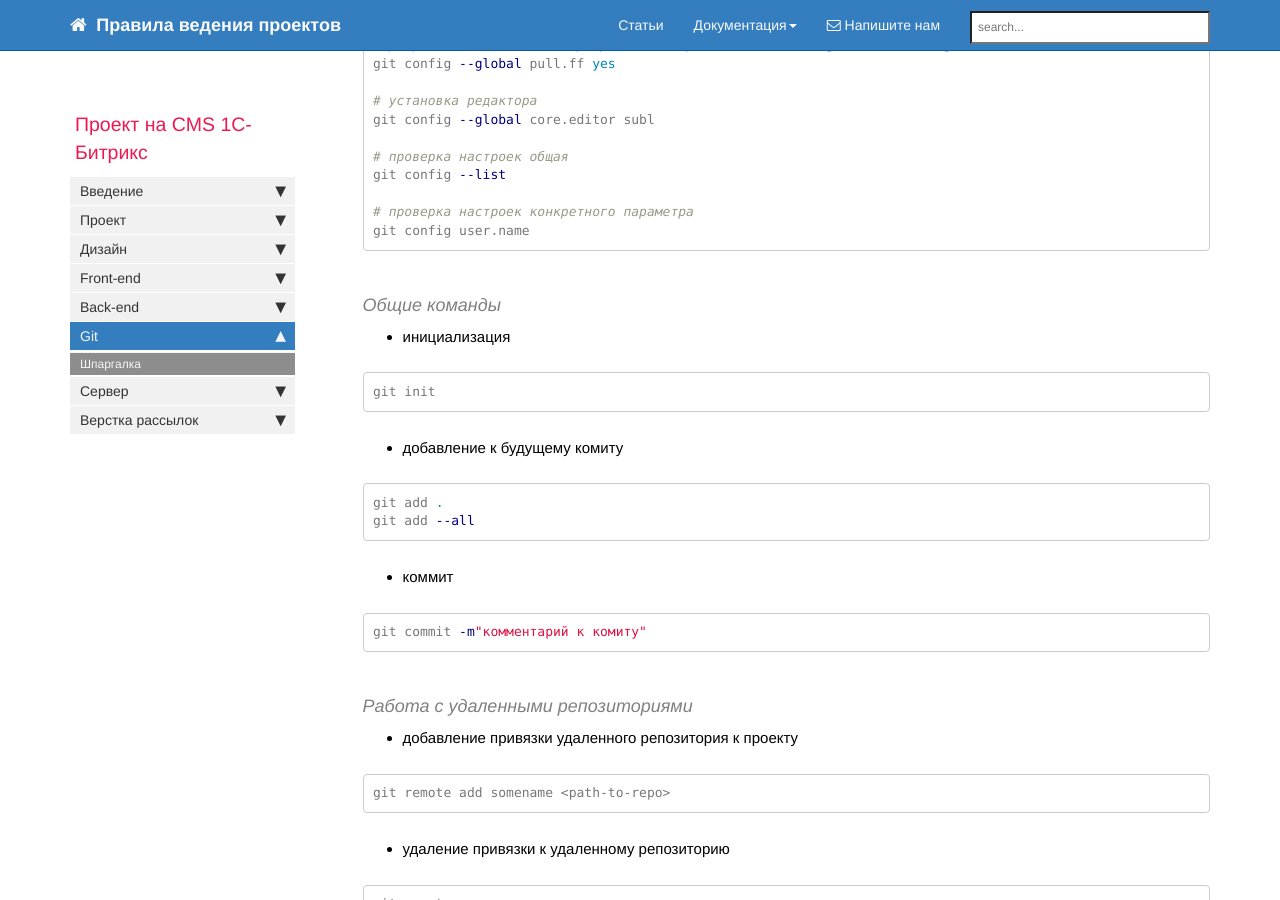
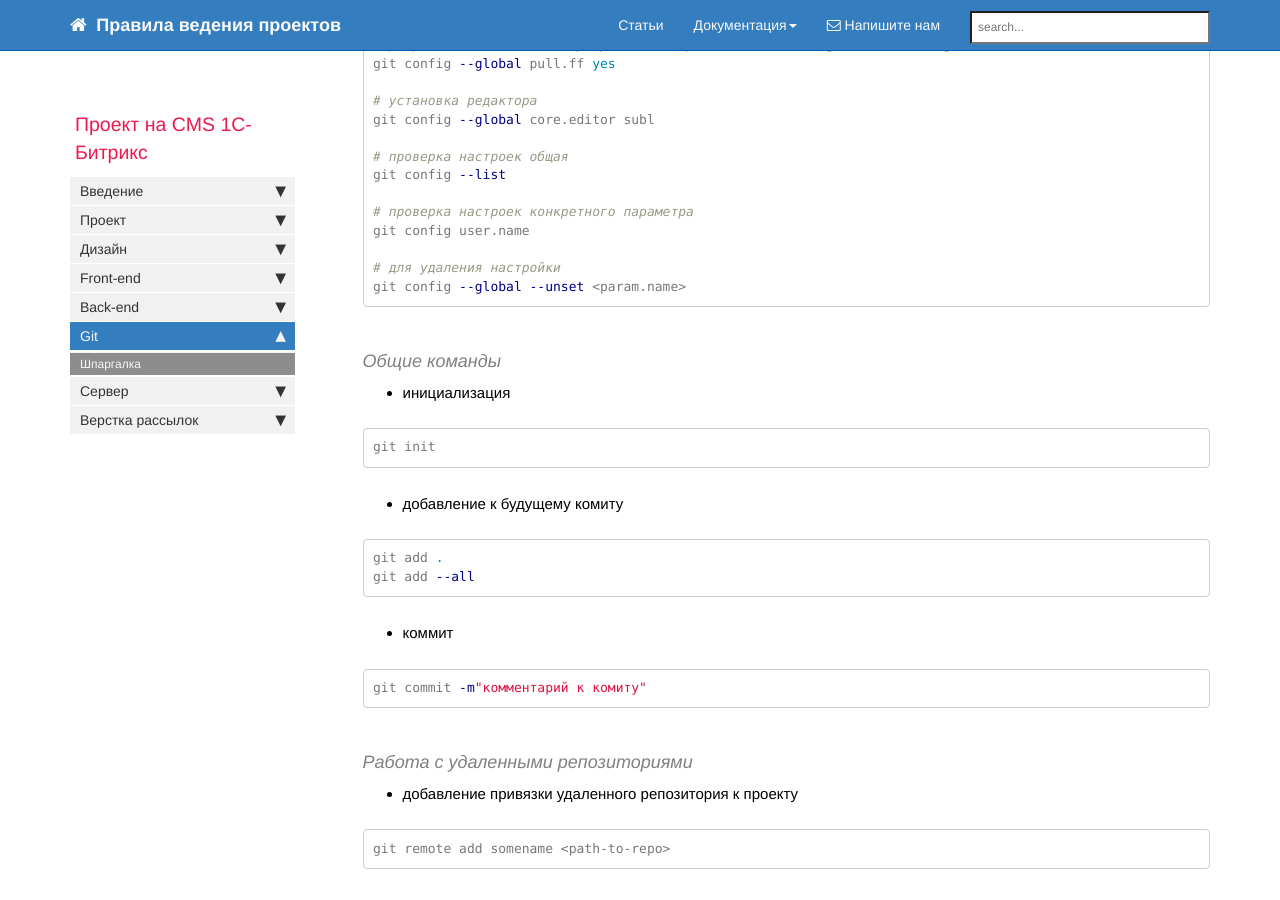
Before and after one commit to gdecider/gdecider.github.io, a Jekyll site: the page built from pages/bx/bx_git-shpora.md, in a window 1280 px wide and 900 px high, scrolled down 1195 px. Built offline with Jekyll 4.4.1, drawn with Linux system fonts in a browser that asks for light colours; nearby versions of some CDN libraries; comment, search, counter and statistics services are not loaded.

Commit message:
Update bx_git-shpora.md

````diff
--- a/pages/bx/bx_git-shpora.md
+++ b/pages/bx/bx_git-shpora.md
@@ -36,6 +36,9 @@ git config --list
 
 # проверка настроек конкретного параметра
 git config user.name
+
+# для удаления настройки
+git config --global --unset <param.name>
 ```
 
 #### Общие команды
````
